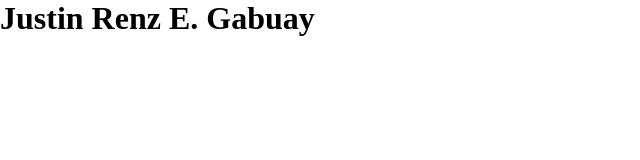
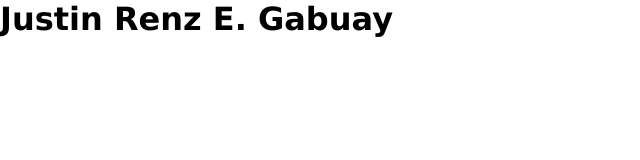
Before and after one commit to pikaPush/personal-introduction-page, a plain HTML site: page index.html in a window 1280 px wide. Shown: the whole page, without its empty margins (0-640 px from the left). Drawn offline with Linux system fonts and the light colour scheme.

Commit message:
Set global font to sans-serif stack and body height to 100vh

```diff
--- a/style.css
+++ b/style.css
@@ -3,3 +3,8 @@
   padding: 0;
   margin: 0;
 }
+
+body {
+  font-family: Verdana, Geneva, Tahoma, sans-serif;
+  height: 100vh;
+}
```
